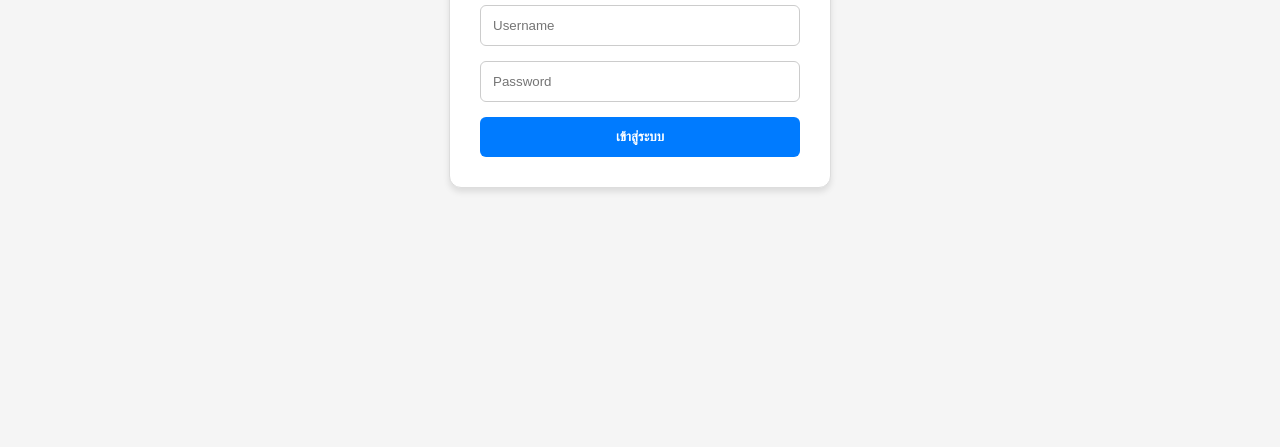
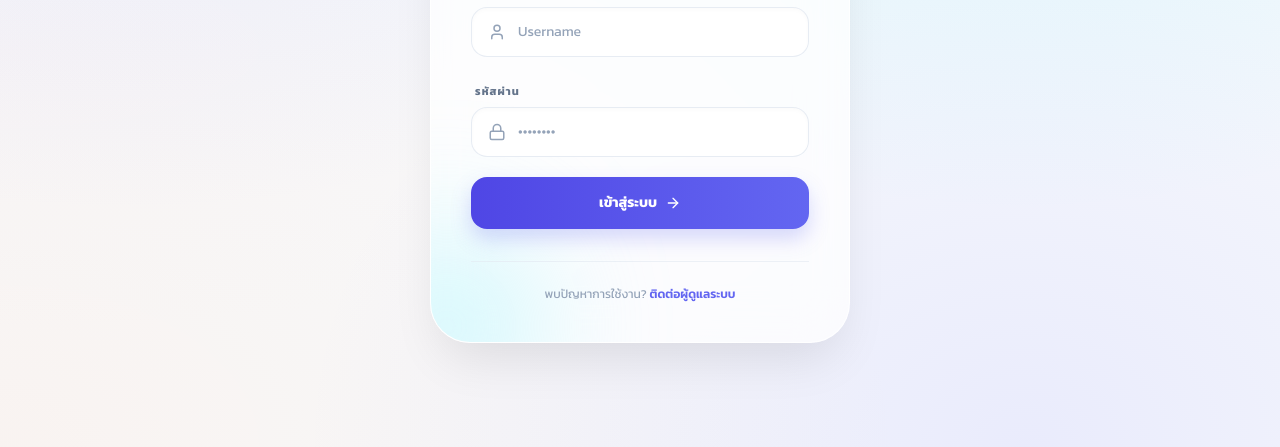
Before and after one commit to natiphol22/Text, a plain HTML site: page index.html in a window 1280 px wide. Shown: the part 353-800 px from the top of the page. Drawn offline with nearby package versions, Linux system fonts and the light colour scheme.

Commit message:
Update index.html

```diff
--- a/index.html
+++ b/index.html
@@ -1,107 +1,153 @@
 <!DOCTYPE html>
-
 <html lang="th">
-
 <head>
-
     <meta charset="UTF-8">
-
+    <meta name="viewport" content="width=device-width, initial-scale=1.0">
     <title>Login - Business Portal</title>
 
+    <link rel="preconnect" href="https://fonts.googleapis.com">
+    <link rel="preconnect" href="https://fonts.gstatic.com" crossorigin>
+    <link href="https://fonts.googleapis.com/css2?family=Kanit:wght@300;400;500;600;700&display=swap" rel="stylesheet">
+    <script src="https://cdn.tailwindcss.com"></script>
+    <script src="https://unpkg.com/lucide@latest"></script>
+
+    <script>
+        tailwind.config = {
+            theme: {
+                extend: {
+                    fontFamily: { sans: ['Kanit', 'sans-serif'] },
+                    colors: {
+                        primary: { 50: '#eef2ff', 100: '#e0e7ff', 500: '#6366f1', 600: '#4f46e5', 700: '#4338ca' }
+                    }
+                }
+            }
+        }
+    </script>
+
     <style>
+        body {
+            font-family: 'Kanit', sans-serif;
+            background-color: #f8fafc;
+            /* พื้นหลังไล่สีแบบพรีเมียม */
+            background-image:
+                radial-gradient(at 10% 0%, hsla(228, 100%, 74%, 0.15) 0px, transparent 50%),
+                radial-gradient(at 80% 0%, hsla(189, 100%, 56%, 0.15) 0px, transparent 50%),
+                radial-gradient(at 0% 50%, hsla(355, 100%, 93%, 0.1) 0px, transparent 50%),
+                radial-gradient(at 80% 100%, hsla(240, 100%, 70%, 0.1) 0px, transparent 50%),
+                radial-gradient(at 0% 100%, hsla(22, 100%, 77%, 0.1) 0px, transparent 50%);
+            min-height: 100vh;
+            color: #334155;
+            display: flex;
+            justify-content: center;
+            align-items: center;
+            margin: 0;
+            padding: 20px;
+        }
 
-        body { font-family: sans-serif; display: flex; justify-content: center; align-items: center; height: 100vh; margin: 0; background-color: #f5f5f5; }
+        .glass-card {
+            background: rgba(255, 255, 255, 0.75);
+            backdrop-filter: blur(24px);
+            -webkit-backdrop-filter: blur(24px);
+            border: 1px solid rgba(255, 255, 255, 0.8);
+            box-shadow: 0 25px 50px -12px rgba(0,0,0,0.1), inset 0 1px 0 rgba(255,255,255,1);
+        }
 
-        .login-box { border: 1px solid #ddd; padding: 30px; border-radius: 12px; width: 320px; background: white; box-shadow: 0 4px 6px rgba(0,0,0,0.1); }
+        .input-glass {
+            background: rgba(255, 255, 255, 0.9);
+            border: 1px solid rgba(226, 232, 240, 0.8);
+            box-shadow: inset 0 2px 4px 0 rgba(0, 0, 0, 0.02);
+            transition: all 0.3s ease;
+        }
+        .input-glass:focus-within {
+            background: #fff;
+            border-color: #818cf8;
+            box-shadow: 0 0 0 4px rgba(99, 102, 241, 0.1);
+        }
 
-        input { width: 100%; margin-bottom: 15px; padding: 12px; box-sizing: border-box; border: 1px solid #ccc; border-radius: 6px; }
+        .fade-in-up { opacity: 0; transform: translateY(20px); animation: fadeInUp 0.6s cubic-bezier(0.16, 1, 0.3, 1) forwards; }
+        @keyframes fadeInUp { to { opacity: 1; transform: translateY(0); } }
+    </style>
+</head>
+<body class="selection:bg-primary-200 selection:text-primary-900">
 
-        button { width: 100%; padding: 12px; background-color: #007bff; color: white; border: none; border-radius: 6px; cursor: pointer; font-weight: bold; }
+    <div class="glass-card w-full max-w-[420px] rounded-[2.5rem] p-8 md:p-10 relative overflow-hidden fade-in-up">
+        <div class="absolute -top-20 -right-20 w-48 h-48 bg-primary-200 rounded-full blur-3xl opacity-50 pointer-events-none"></div>
+        <div class="absolute -bottom-20 -left-20 w-48 h-48 bg-cyan-200 rounded-full blur-3xl opacity-50 pointer-events-none"></div>
 
-        button:hover { background-color: #0056b3; }
-
-    </style>
-
-</head>
-
-<body>
-
-
-
-<div class="login-box">
-
-    <h2 style="text-align: center;">Login</h2>
-
-    <input type="text" id="user" placeholder="Username">
-
-    <input type="password" id="pass" placeholder="Password">
-
-    <button onclick="handleLogin()">เข้าสู่ระบบ</button>
-
+        <div class="relative z-10">
+            <div class="text-center mb-8">
+                <img src="LOGO.png" alt="CubicPlus Logo" class="h-20 mx-auto drop-shadow-md mb-4 object-contain">
+                <h2 class="text-2xl font-bold text-slate-800 tracking-tight">เข้าสู่ระบบ</h2>
+                <p class="text-slate-500 text-sm mt-1">Cubic<span class="text-transparent bg-clip-text bg-gradient-to-r from-primary-600 to-sky-500 font-semibold">Plus</span> Business Portal</p>
             </div>
 
+            <div class="space-y-5">
+                <div class="space-y-1.5">
+                    <label class="text-[11px] font-bold text-slate-500 uppercase tracking-widest ml-1">ชื่อผู้ใช้งาน</label>
+                    <div class="input-glass flex items-center px-4 py-3.5 rounded-2xl relative group">
+                        <i data-lucide="user" class="w-5 h-5 text-slate-400 group-focus-within:text-primary-500 transition-colors"></i>
+                        <input type="text" id="user" placeholder="Username" class="w-full bg-transparent border-none outline-none ml-3 text-sm font-medium text-slate-700 placeholder:text-slate-400 placeholder:font-normal">
+                    </div>
+                </div>
 
+                <div class="space-y-1.5">
+                    <label class="text-[11px] font-bold text-slate-500 uppercase tracking-widest ml-1">รหัสผ่าน</label>
+                    <div class="input-glass flex items-center px-4 py-3.5 rounded-2xl relative group">
+                        <i data-lucide="lock" class="w-5 h-5 text-slate-400 group-focus-within:text-primary-500 transition-colors"></i>
+                        <input type="password" id="pass" placeholder="••••••••" class="w-full bg-transparent border-none outline-none ml-3 text-sm font-medium text-slate-700 placeholder:text-slate-400 placeholder:font-normal">
+                    </div>
+                </div>
+
+                <button onclick="handleLogin()" class="w-full mt-2 py-4 bg-gradient-to-r from-primary-600 to-primary-500 hover:from-primary-500 hover:to-primary-400 text-white rounded-2xl font-bold text-sm shadow-[0_10px_20px_rgba(99,102,241,0.25)] hover:shadow-[0_15px_30px_rgba(99,102,241,0.35)] hover:-translate-y-0.5 active:translate-y-0 active:scale-95 transition-all flex items-center justify-center gap-2">
+                    เข้าสู่ระบบ <i data-lucide="arrow-right" class="w-4 h-4"></i>
+                </button>
+            </div>
+
+            <div class="mt-8 text-center border-t border-slate-200/60 pt-6">
+                <p class="text-xs text-slate-400">พบปัญหาการใช้งาน? <a href="#" class="text-primary-500 font-semibold hover:underline">ติดต่อผู้ดูแลระบบ</a></p>
+            </div>
+        </div>
+    </div>
 
     <script>
+        // สร้างไอคอนของ Lucide
+        lucide.createIcons();
+
+        // UX: เพิ่มการกด Enter เพื่อล็อคอิน
+        document.addEventListener("keydown", function(event) {
+            if (event.key === "Enter") {
+                handleLogin();
+            }
+        });
 
         const WEB_APP_URL = "https://script.google.com/macros/s/AKfycbzehwXrrfuioHK68BXQGLpKyBPM5ElXZKgRm0o55yzwXgtx_YGkItjkM090zceA_t7Jcg/exec"; // วาง URL จาก Google Apps Script
 
-
-
         async function handleLogin() {
-
             const payload = {
-
                 action: "login",
-
                 username: document.getElementById('user').value,
-
                 password: document.getElementById('pass').value
-
             };
 
-
-
             try {
-
                 const response = await fetch(WEB_APP_URL, { method: 'POST', body: JSON.stringify(payload) });
-
                 const result = await response.json();
 
-
-
                 if (result.status === "success") {
-
                     // เก็บข้อมูลชั่วคราวไว้ใน Browser
-
                     sessionStorage.setItem("isLoggedIn", "true");
-
                     sessionStorage.setItem("userName", result.name);
-
                     sessionStorage.setItem("userRole", result.role);
 
-
-
                     // ย้ายไปหน้า Dashboard
-
                     window.location.href = "dashboard.html";
-
                 } else {
-
                     alert("ชื่อผู้ใช้หรือรหัสผ่านไม่ถูกต้อง");
-
                 }
-
             } catch (err) {
-
                 alert("เชื่อมต่อไม่สำเร็จ");
-
             }
-
         }
-
     </script>
-
 </body>
-
 </html>
```
Lines whose indentation alone changed are shown as unchanged.
